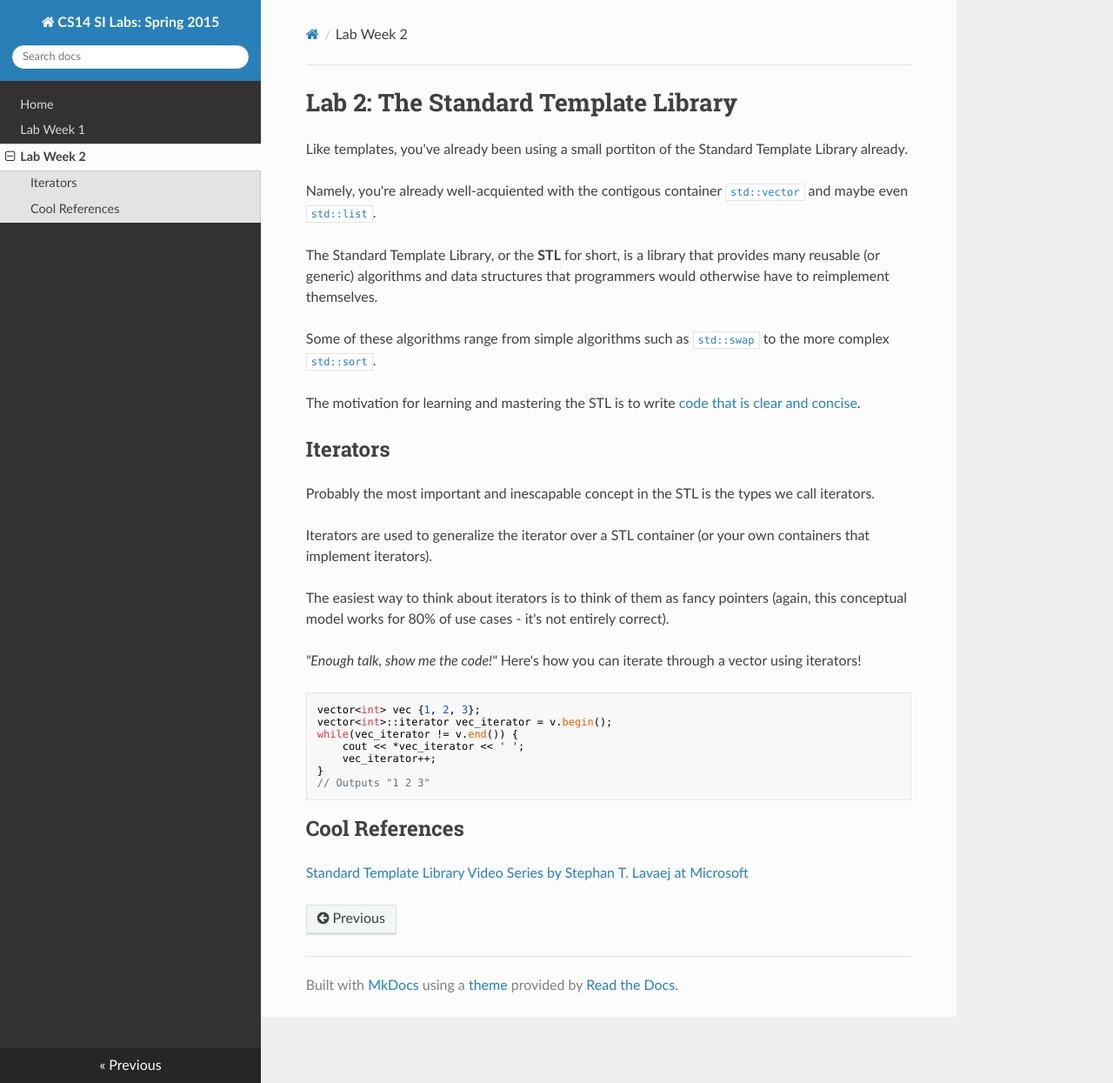
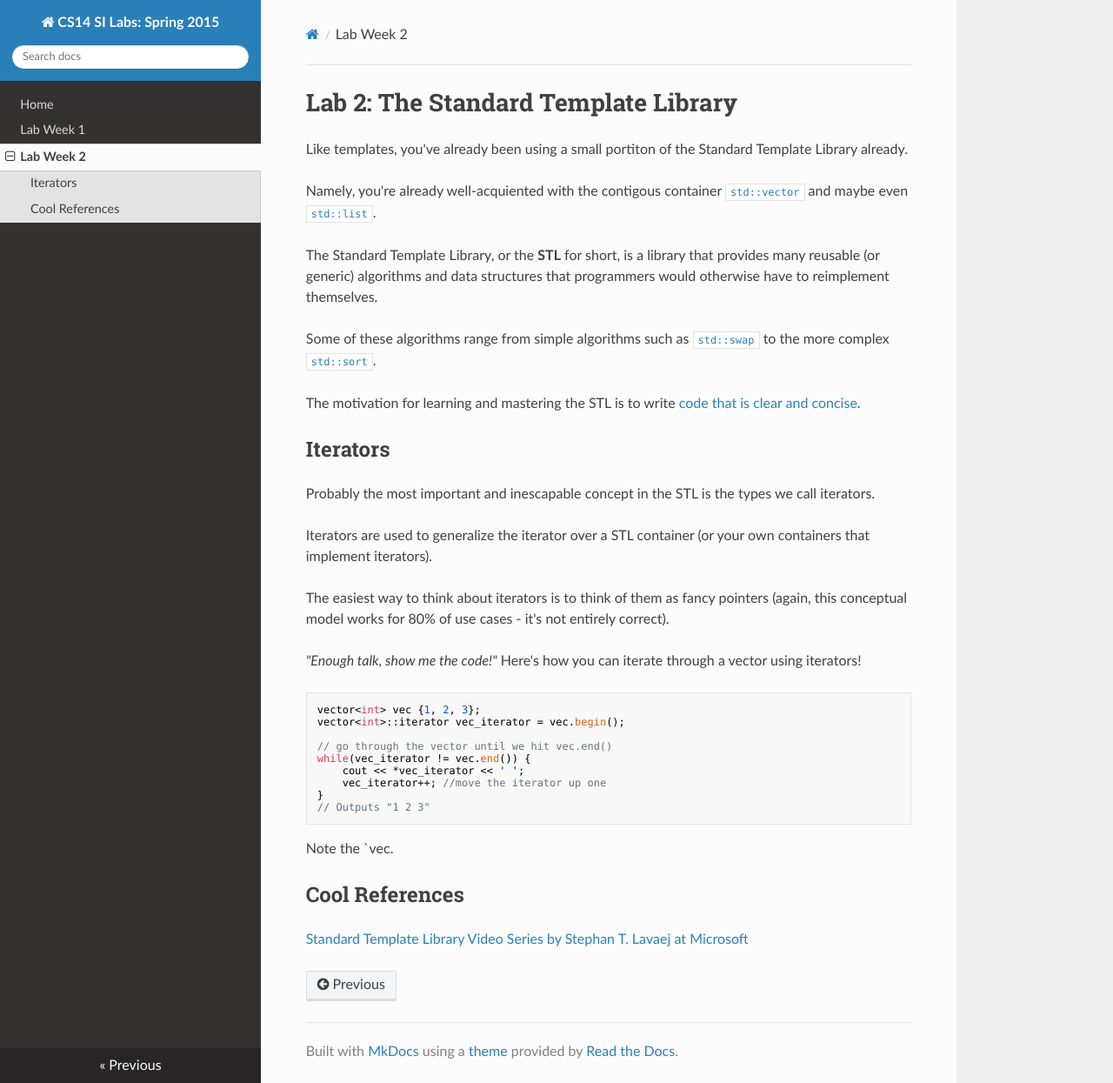
Before and after one commit to cs-si-ucr/CS14-Spring15, an MkDocs documentation site: the page built from docs/lab_week_02.md, in a window 1280 px wide and 1245 px high. Shown: the whole window at 87% size. Built offline with MkDocs 1.6.1, drawn with Linux system fonts in a browser that asks for light colours; nearby versions of some CDN libraries; old or Windows-style settings are respelled for this version of MkDocs.

Commit message:
Added comments, fixed variable name: v -> vec

````diff
--- a/docs/lab_week_02.md
+++ b/docs/lab_week_02.md
@@ -33,13 +33,17 @@ The easiest way to think about iterators is to think of them as fancy pointers (
 *"Enough talk, show me the code!"* Here's how you can iterate through a vector using iterators!
 ```cpp
 vector<int> vec {1, 2, 3};
-vector<int>::iterator vec_iterator = v.begin();
-while(vec_iterator != v.end()) {
+vector<int>::iterator vec_iterator = vec.begin();
+
+// go through the vector until we hit vec.end()
+while(vec_iterator != vec.end()) {
     cout << *vec_iterator << ' ';
-    vec_iterator++;
+    vec_iterator++; //move the iterator up one
 }
 // Outputs "1 2 3"
 ```
+Note the `vec.
+
 
 
 Cool References
````
